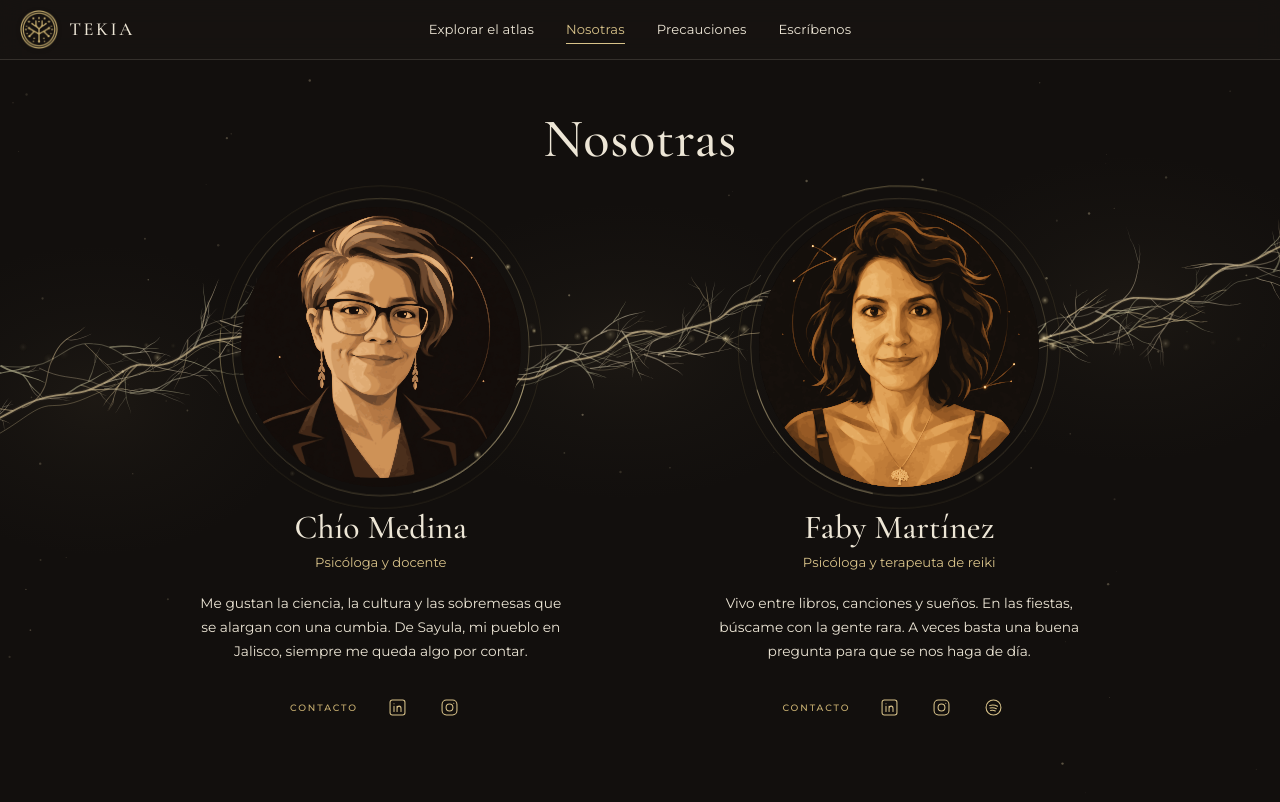
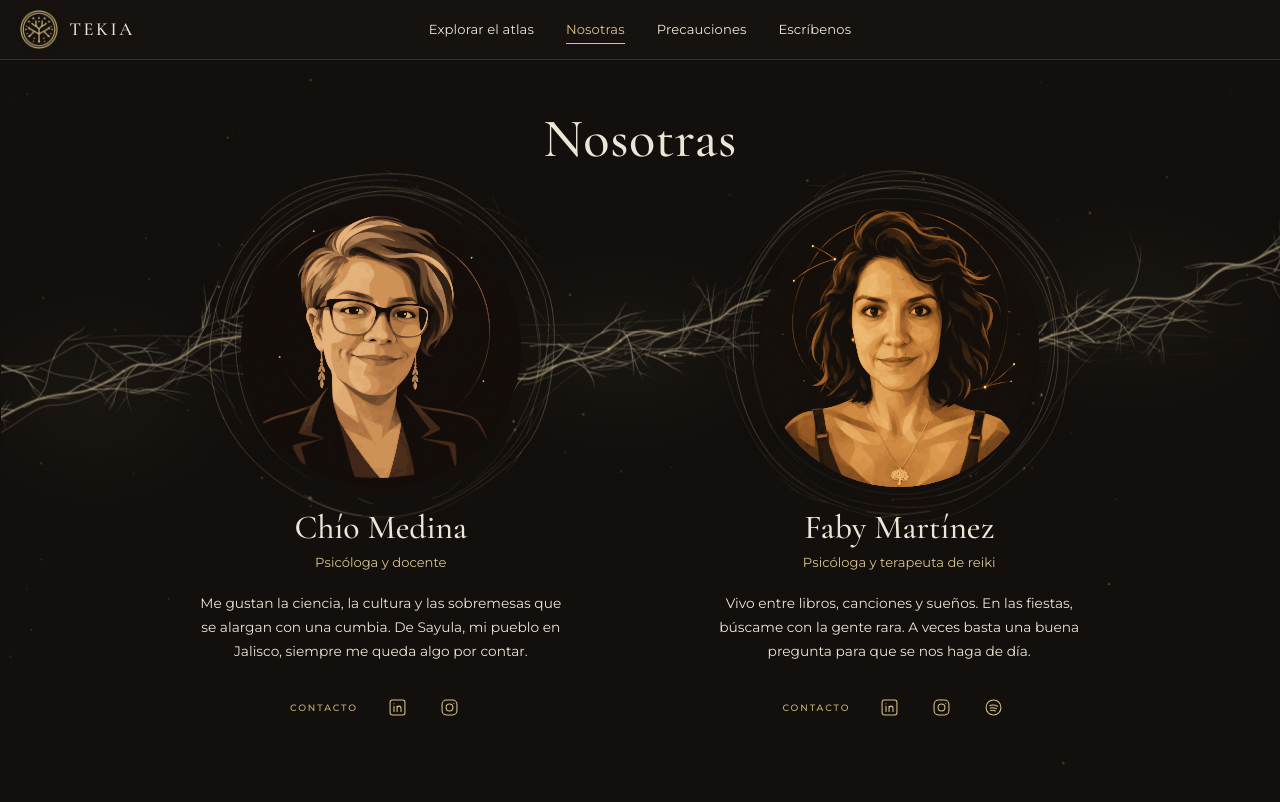
Before and after one commit to FabLab-12/tekia-web, a plain HTML site: page nosotras.html in a window 1280 px wide. Drawn offline with nearby package versions, Linux system fonts and the light colour scheme.

Commit message:
v0.77: micelio vivo alrededor de los retratos en Nosotras

```diff
--- a/nosotras.html
+++ b/nosotras.html
@@ -37,7 +37,11 @@ a{color:inherit}
 @media (max-width:860px){.top nav{gap:1.1rem;font-size:.76rem}}
 @media (max-width:640px){.top{grid-template-columns:auto 1fr auto}.top .brand span{display:none}.top nav{gap:1rem}.top nav a{display:none}.top nav a.m{display:inline-flex}}
 
-/* Nosotras */
+</style>
+<style id="nos-css">
+/* Nosotras: estilos acotados a la sección (también se usan dentro del atlas) */
+.nos{--noche:#120F0D;--tx:#EDE6D6;--sub:#B4AA97;--oro:#D9C38A;--oro-tenue:#C9B071;--serif:"Cormorant Garamond","EB Garamond",Garamond,Georgia,serif;--sans:"Montserrat",system-ui,-apple-system,"Segoe UI",sans-serif;background:var(--noche);color:var(--tx);font-family:var(--sans);line-height:1.6;min-height:100vh;min-height:100dvh}
+.nos *{box-sizing:border-box}.nos a{color:inherit}
 .nos{position:relative;isolation:isolate;padding:calc(76px + env(safe-area-inset-top,0px) + 2.2rem) max(20px,env(safe-area-inset-right,0px)) 4.5rem max(20px,env(safe-area-inset-left,0px))}
 .nos h1{margin:0 0 2.4rem;text-align:center;font:500 clamp(2.4rem,5vw,3.4rem)/1.05 var(--serif);letter-spacing:.01em;color:var(--tx)}
 .nos{overflow:hidden}
@@ -69,6 +73,10 @@ a{color:inherit}
   .mic{width:min(600px,calc(133.333% - 32px));top:calc(64px + env(safe-area-inset-top,0px) + 4.2rem)}
 }
 .halo{position:absolute;inset:0;z-index:-1;width:100%;height:100%;pointer-events:none}
+/* el micelio de fondo respira: deriva de pocos px, muy lenta */
+@keyframes micVivo{0%{transform:translate(-50%,0);opacity:.86}50%{transform:translate(calc(-50% + 5px),-3px);opacity:1}100%{transform:translate(calc(-50% - 4px),2px);opacity:.92}}
+.mic{animation:micVivo 36s ease-in-out infinite alternate}
+@media (prefers-reduced-motion:reduce){.mic{animation:none}}
 .med{position:relative}
 .sr{position:absolute;width:1px;height:1px;overflow:hidden;clip:rect(0 0 0 0);white-space:nowrap}
 </style>
@@ -110,35 +118,70 @@ a{color:inherit}
   <symbol id="i-ig" viewBox="0 0 24 24"><g fill="none" stroke="currentColor" stroke-width="1.2" stroke-linecap="round"><rect x="3.5" y="3.5" width="17" height="17" rx="5"/><circle cx="12" cy="12" r="3.9"/><path d="M16.9 7.1v.1"/></g></symbol>
   <symbol id="i-sp" viewBox="0 0 24 24"><g fill="none" stroke="currentColor" stroke-width="1.2" stroke-linecap="round"><circle cx="12" cy="12" r="8.5"/><path d="M7.6 9.6c3-.9 6.3-.6 9 .9M8.1 12.6c2.4-.7 5-.4 7.2.8M8.6 15.4c1.9-.5 3.8-.3 5.5.6"/></g></symbol>
 </svg>
-<script>
-// anillos y partículas: capa decorativa aparte; los retratos no se tocan
-(function(){var cv=document.getElementById('halo'),nos=document.getElementById('nosotras'),cx=cv.getContext('2d'),dpr=1,W=0,H=0,M=[],P=[],O=[],
-  still=matchMedia('(prefers-reduced-motion: reduce)'),t0=performance.now(),raf=0;
-  function rnd(a,b){return a+Math.random()*(b-a)}
-  function layout(){var n=nos.getBoundingClientRect();dpr=Math.min(2,devicePixelRatio||1);W=n.width;H=n.height;cv.width=W*dpr;cv.height=H*dpr;
-    M=[].map.call(nos.querySelectorAll('.med img'),function(m){var r=m.getBoundingClientRect();return {x:r.left-n.left+r.width/2,y:r.top-n.top+r.height/2,r:r.width/2}});
-    if(!P.length){for(var k=0;k<46;k++)P.push({u:Math.random(),v:rnd(.012,.035)*(Math.random()<.5?-1:1),o:rnd(-1,1),s:rnd(.6,1.6),a:rnd(.35,.9),ph:rnd(0,6.3)})}
-    if(!O.length){M.forEach(function(m,i){for(var k=0;k<5;k++)O.push({m:i,a:rnd(0,6.3),w:rnd(.08,.22)*(k%2?-1:1),rr:rnd(1.03,1.13),s:rnd(.7,1.5),ph:rnd(0,6.3)})})}
-    draw(performance.now())}
-  // hebra que une los dos retratos y sale a los bordes, con una ondulación suave
-  function strand(u,t){if(M.length<2)return [0,0];var a=M[0],b=M[1],y0=(a.y+b.y)/2,x=u*W,
-    w=Math.sin(u*9+t*.00035)*a.r*.07+Math.sin(u*23-t*.0005)*a.r*.025,
-    lift=-Math.exp(-Math.pow((x-(a.x+b.x)/2)/(a.r*1.4),2))*a.r*.08;return [x,y0+w+lift]}
-  function draw(t){cx.setTransform(dpr,0,0,dpr,0,0);cx.clearRect(0,0,W,H);if(M.length<2)return;var dt=(t-t0)/1000,mv=!still.matches;
-    // anillos
-    M.forEach(function(m,i){var br=mv?.5+.5*Math.sin(dt*.6+i*1.7):.6;
-      cx.lineWidth=.7;cx.strokeStyle='rgba(217,195,138,'+(.32+.16*br)+')';cx.beginPath();cx.arc(m.x,m.y,m.r*1.06,0,6.2832);cx.stroke();
-      cx.lineWidth=.5;cx.strokeStyle='rgba(201,176,113,.24)';cx.beginPath();cx.arc(m.x,m.y,m.r*1.15,0,6.2832);cx.stroke();
-      var rot=mv?dt*(i?-.05:.05):0;cx.lineWidth=.9;cx.strokeStyle='rgba(240,222,170,'+(.5+.3*br)+')';cx.beginPath();cx.arc(m.x,m.y,m.r*1.06,rot+i*2,rot+i*2+1.1);cx.stroke();
-      cx.beginPath();cx.arc(m.x,m.y,m.r*1.15,-rot*1.4+3+i,-rot*1.4+3.6+i);cx.strokeStyle='rgba(217,195,138,.38)';cx.stroke()});
-    // partículas que orbitan
-    O.forEach(function(o){var m=M[o.m],a=o.a+(mv?dt*o.w:0),x=m.x+Math.cos(a)*m.r*o.rr,y=m.y+Math.sin(a)*m.r*o.rr,al=.45+.35*Math.sin(dt*1.3+o.ph);dot(x,y,o.s,mv?al:.6)});
+<script id="nos-js">
+// micelio vivo: capa decorativa aparte (canvas detrás); los retratos no se tocan
+(function(){var cv=document.getElementById('halo'),nos=document.getElementById('nosotras'),cx=cv.getContext('2d'),dpr=1,W=0,H=0,M=[],P=[],O=[],HY=[],TW=[],LK=[],
+  still=matchMedia('(prefers-reduced-motion: reduce)'),t0=performance.now(),raf=0,TAU=6.2832,
+  seed=7;function rnd(a,b){seed=(seed*16807)%2147483647;return a+(seed/2147483647)*(b-a)}
+  function sg(){return rnd(0,1)<.5?-1:1}
+  var COL=['203,186,153','217,195,138','232,212,158','201,176,113','226,204,150'];
+  // hebras precalculadas en unidades del radio; cada cuadro solo mueve parámetros
+  function build(){M.forEach(function(m,i){var n=8,base=HY.length;
+    for(var k=0;k<n;k++){var hs=[];for(var j=0;j<3;j++)hs.push({k:[2,3,5,7][(k+j*2)%4],A:rnd(.004,.013),ph:rnd(0,TAU),w:rnd(.025,.07)*sg()});
+      HY.push({m:i,rr:1.05+.19*k/(n-1)+rnd(-.008,.008),a0:rnd(0,TAU),span:rnd(2.8,6.1),dir:sg(),hs:hs,br:rnd(.004,.008),bw:TAU/rnd(10,20),bp:rnd(0,TAU),
+        gw:TAU/rnd(12,20),gp:rnd(0,TAU),al:rnd(.22,.46)*m.sc*(m.sc<1?1.1:1),lw:rnd(.5,.85),c:COL[[4,1,2,3,0][k%5]]})}
+    for(k=0;k<16;k++){var a=base+Math.floor(rnd(0,n-1)),free=k%3==0;
+      TW.push({h:free?base+n-1:a,h2:free?-1:a+1,f:rnd(0,TAU),d:rnd(.12,.38)*sg(),bulge:rnd(-.02,.05),out:rnd(.05,.1),gw:TAU/rnd(11,19),gp:rnd(0,TAU),al:rnd(.18,.38),fork:rnd(.4,.7),fd:rnd(.15,.3)*sg()})}
+    for(k=0;k<4;k++)LK.push({m:i,side:k<2?0:1,d:(k%2?1:-1)*rnd(.35,.7),x:rnd(1.35,1.7),rr:rnd(1.1,1.2),gw:TAU/rnd(13,20),gp:rnd(0,TAU)})});
+    for(var k=0;k<46;k++)P.push({u:rnd(0,1),v:rnd(.008,.022)*sg(),o:rnd(-1,1),s:rnd(.5,1.1),a:rnd(.35,.8),ph:rnd(0,TAU)});
+    for(k=0;k<14;k++)O.push({h:Math.floor(rnd(0,HY.length)),f:rnd(0,TAU),w:rnd(.02,.05)*sg(),s:rnd(.5,1),ph:rnd(0,TAU)})}
+  // si la sección está oculta (0×0) no se mide ni se dibuja; TEKIA_nosHalo() la recupera al mostrarse
+  function layout(){var n=nos.getBoundingClientRect();M=[];if(!nos.getClientRects().length||!(n.width>0)||!(n.height>0))return;
+    dpr=Math.min(2,devicePixelRatio||1);W=n.width;H=n.height;cv.width=W*dpr;cv.height=H*dpr;
+    M=[].map.call(nos.querySelectorAll('.med img'),function(m){var r=m.getBoundingClientRect();return {x:r.left-n.left+r.width/2,y:r.top-n.top+r.height/2,r:r.width/2,sc:r.width<240?.72:1}}).filter(function(m){return m.r>0&&isFinite(m.x)&&isFinite(m.y)});
+    if(M.length<2)M=[];
+    if(!HY.length&&M.length>1)build();draw(performance.now())}
+  function rot(i,t){return t*(i?-.012:.012)}
+  // radio de una hebra en el ángulo local f
+  function R(h,f,t){var m=M[h.m],v=h.rr-1+h.br*Math.sin(t*h.bw+h.bp);for(var j=0;j<3;j++){var q=h.hs[j];v+=q.A*Math.sin(q.k*f+q.ph+q.w*t)}return m.r*(1+v*m.sc)}
+  function pt(h,f,t,ex){var m=M[h.m],a=f+rot(h.m,t),r=R(h,f,t)+(ex||0)*m.r*m.sc;return [m.x+Math.cos(a)*r,m.y+Math.sin(a)*r]}
+  function grow(w,p,t){var s=.5+.5*Math.sin(t*w+p);return s*s*(3-2*s)}
+  // hebra horizontal que une los dos retratos y sale a los bordes
+  function strand(u,t,o){if(M.length<2)return [0,0];var a=M[0],b=M[1],y0=(a.y+b.y)/2,x=u*W,o=o||0,
+    w=Math.sin(u*(9+o*2.3)+t*.35+o*1.7)*a.r*.07+Math.sin(u*(23-o*4)-t*.5+o)*a.r*.025,
+    lift=-Math.exp(-Math.pow((x-(a.x+b.x)/2)/(a.r*1.4),2))*a.r*.08;return [x,y0+w+lift+o*a.r*.045]}
+  function seg(pts,al,c,lw,fade){cx.lineWidth=lw;var n=pts.length,ch=6;for(var i=0;i<n-1;i+=ch){var e=Math.min(n-1,i+ch),u=(i+e)/2/(n-1),f=fade?fade(u,pts[i]):1;
+      if(al*f<.01)continue;cx.strokeStyle='rgba('+c+','+(al*f).toFixed(3)+')';cx.beginPath();cx.moveTo(pts[i][0],pts[i][1]);for(var j=i+1;j<=e;j++)cx.lineTo(pts[j][0],pts[j][1]);cx.stroke()}}
+  function quad(p0,c,p2,g,n){var o=[];n=n||10;for(var i=0;i<=n;i++){var s=g*i/n,z=1-s;o.push([z*z*p0[0]+2*z*s*c[0]+s*s*p2[0],z*z*p0[1]+2*z*s*c[1]+s*s*p2[1]])}return o}
+  function draw(T){cx.setTransform(dpr,0,0,dpr,0,0);cx.clearRect(0,0,W,H);if(M.length<2)return;var mv=!still.matches,t=mv?(T-t0)/1000+40:47;
+    cx.lineCap='round';cx.lineJoin='round';
+    // hebras horizontales
+    [[0,.34,.8],[-1,.2,.55],[1.2,.16,.5]].forEach(function(s){var pts=[];for(var i=0;i<=140;i++)pts.push(strand(i/140,t,s[0]));
+      seg(pts,s[1],COL[0],s[2],function(u){return Math.min(1,u*5,(1-u)*5)})});
+    // anillos de micelio que rodean cada retrato, crecen y se repliegan despacio
+    HY.forEach(function(h){var g=mv?.58+.42*grow(h.gw,h.gp,t):.9,sp=h.span*g,n=Math.max(8,Math.ceil(sp/.05)),pts=[];
+      for(var i=0;i<=n;i++)pts.push(pt(h,h.a0+h.dir*sp*i/n,t));var m=M[h.m];
+      seg(pts,h.al,h.c,h.lw,function(u,p){var dn=(p[1]-m.y)/(m.r*1.2);return Math.min(1,u*7,(1-u)*4)*(1-.4*Math.max(0,dn*dn*dn))})});
+    // ramitas que se bifurcan y se reconectan con la hebra vecina
+    TW.forEach(function(w){var h=HY[w.h],g=mv?grow(w.gw,w.gp,t):.8;if(g<.03)return;var p0=pt(h,w.f,t),p2,c,f2=w.f+w.d;
+      if(w.h2>=0){var h2=HY[w.h2];p2=pt(h2,f2,t);c=pt(h,w.f+w.d*.5,t,(h2.rr-h.rr)*.5+w.bulge)}else{p2=pt(h,f2,t,w.out);c=pt(h,w.f+w.d*.3,t,w.out*.7)}
+      var pts=quad(p0,c,p2,g,12);seg(pts,w.al,COL[2],.5,function(u){return w.h2>=0?1:1-u*.6});
+      if(w.h2<0&&g>w.fork){var b=quad(p0,c,p2,w.fork,6).pop(),e=pt(h,f2+w.fd,t,w.out*1.25),gg=(g-w.fork)/(1-w.fork);
+        seg(quad(b,[(b[0]+e[0])/2,(b[1]+e[1])/2],e,gg,6),w.al*.8,COL[0],.45)}});
+    // enlaces entre la hebra horizontal y los anillos
+    LK.forEach(function(l){var m=M[l.m],sd=l.side?-1:1,x=Math.max(0,Math.min(W,m.x+sd*m.r*l.x*m.sc)),s=strand(x/W,t,0),
+      a=(l.side?Math.PI:0)+l.d-rot(l.m,t),e=pt({m:l.m,rr:l.rr,br:0,bw:0,bp:0,hs:HY[0].hs},a,t),c=[(s[0]+e[0])/2,s[1]+(e[1]-s[1])*.25],g=mv?.4+.6*grow(l.gw,l.gp,t):.85;
+      seg(quad(s,c,e,g,12),.26,COL[1],.5)});
+    // partículas que recorren los anillos
+    O.forEach(function(o){var h=HY[o.h],p=pt(h,o.f+(mv?o.w*t:0),t);dot(p[0],p[1],o.s,mv?.35+.3*Math.sin(t*.8+o.ph):.5)});
     // partículas que viajan por la hebra
-    P.forEach(function(p){var u=((p.u+(mv?dt*p.v:0))%1+1)%1,q=strand(u,mv?t:0),edge=Math.min(1,u*6,(1-u)*6),y=q[1]+p.o*M[0].r*.05;
-      dot(q[0],y,p.s,p.a*edge*(mv?.6+.4*Math.sin(dt*2+p.ph):.7))})}
-  function dot(x,y,s,a){var g=cx.createRadialGradient(x,y,0,x,y,s*4);g.addColorStop(0,'rgba(255,240,200,'+a+')');g.addColorStop(.3,'rgba(232,212,158,'+a*.5+')');g.addColorStop(1,'rgba(201,176,113,0)');cx.fillStyle=g;cx.beginPath();cx.arc(x,y,s*4,0,6.2832);cx.fill()}
-  function loop(t){draw(t);raf=still.matches||document.hidden?0:requestAnimationFrame(loop)}
-  function go(){if(!raf&&!still.matches&&!document.hidden)raf=requestAnimationFrame(loop);else draw(performance.now())}
+    P.forEach(function(p){var u=((p.u+(mv?t*p.v:0))%1+1)%1,q=strand(u,t,0),edge=Math.min(1,u*6,(1-u)*6),y=q[1]+p.o*M[0].r*.05;
+      dot(q[0],y,p.s,p.a*edge*(mv?.55+.35*Math.sin(t*1.2+p.ph):.6))})}
+  function dot(x,y,s,a){var g=cx.createRadialGradient(x,y,0,x,y,s*3);g.addColorStop(0,'rgba(250,236,198,'+a+')');g.addColorStop(.35,'rgba(232,212,158,'+a*.4+')');g.addColorStop(1,'rgba(201,176,113,0)');cx.fillStyle=g;cx.beginPath();cx.arc(x,y,s*3,0,6.2832);cx.fill()}
+  function off(){return still.matches||document.hidden||!nos.isConnected||!nos.getClientRects().length}
+  function loop(t){draw(t);raf=off()?0:requestAnimationFrame(loop)}
+  function go(){if(!raf&&!off())raf=requestAnimationFrame(loop);else draw(performance.now())}
+  window.TEKIA_nosHalo=function(){layout();go()};
   addEventListener('resize',layout);document.addEventListener('visibilitychange',go);still.addEventListener&&still.addEventListener('change',go);
   [].forEach.call(nos.querySelectorAll('.med img'),function(i){if(!i.complete)i.addEventListener('load',layout)});
   if(document.fonts&&document.fonts.ready)document.fonts.ready.then(layout);layout();go()})();
```
